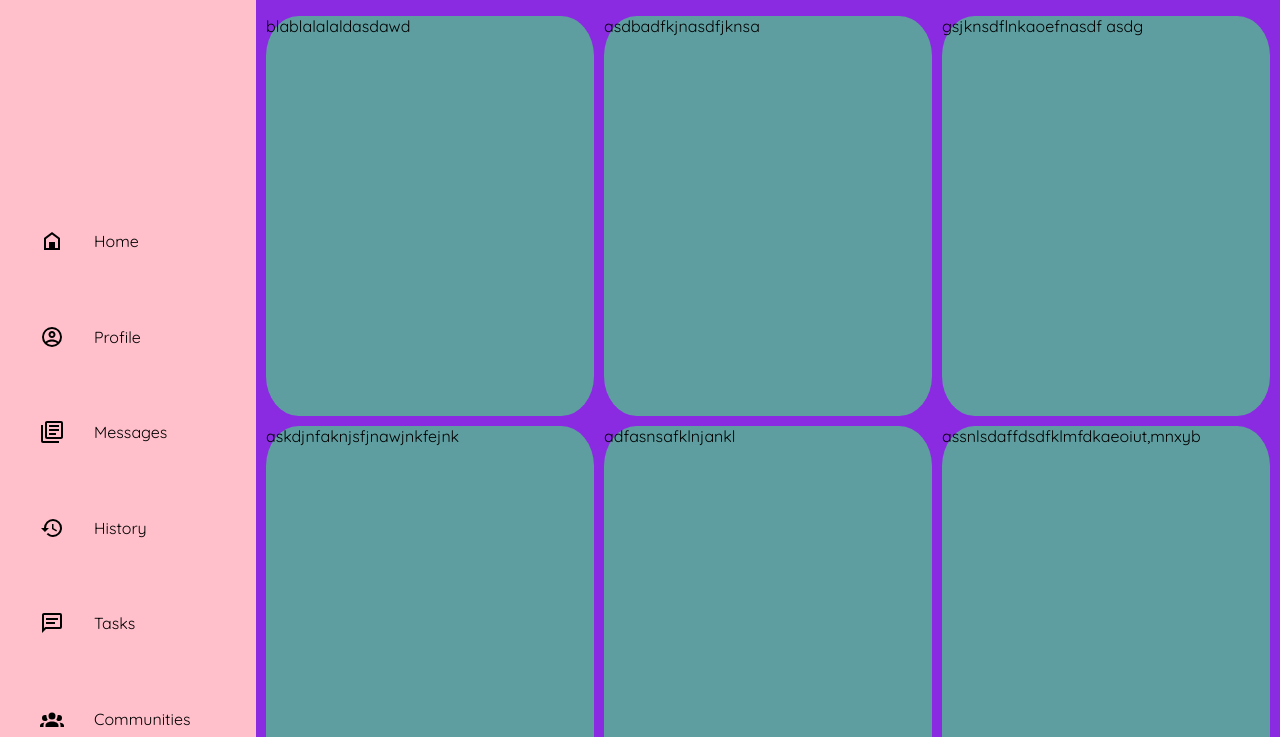
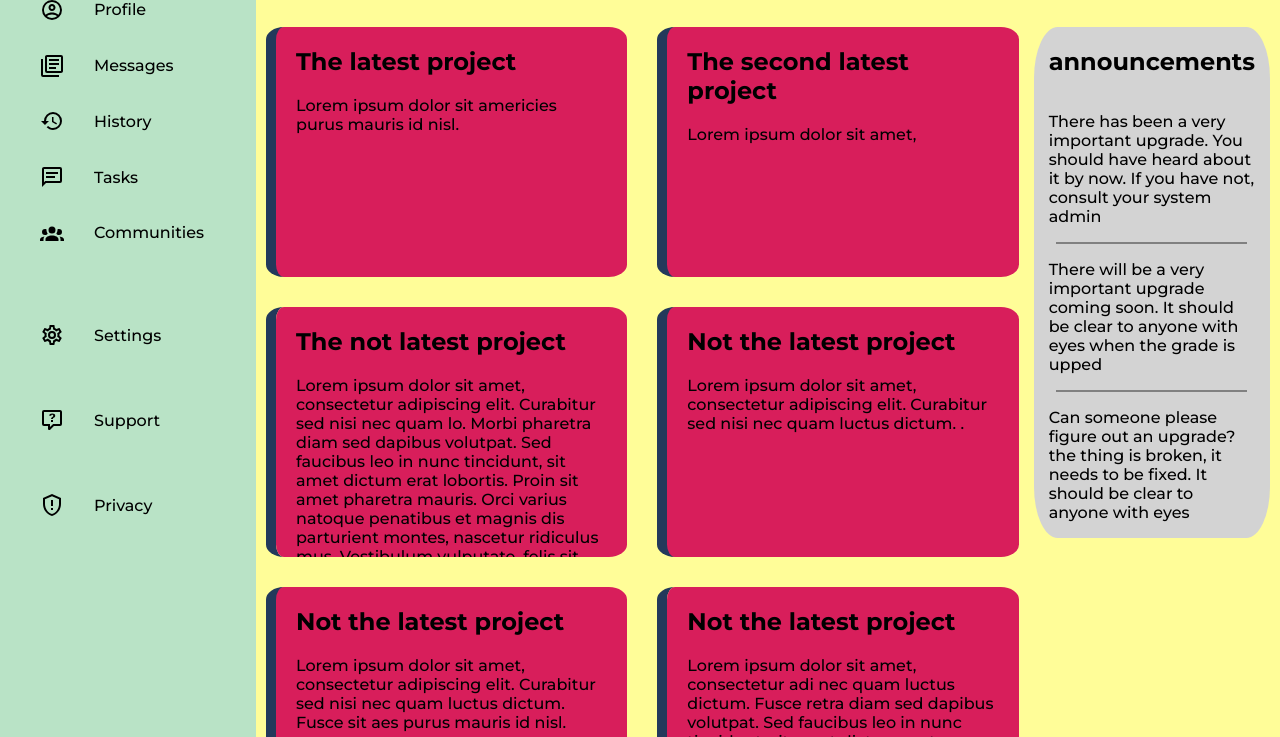
Before and after one commit to Jangelsdork/adminDashboard, a plain HTML site: page index.html in a window 1280 px wide. Shown: the part 233-970 px from the top of the page. Drawn offline with Linux system fonts and the light colour scheme; a web font is replaced by a local one.

Commit message:
colour changes

```diff
--- a/index.html
+++ b/index.html
@@ -45,14 +45,24 @@
         <div class="main">
             <h3>Your Projects</h3>
             <div class="maincontentflow">
-                <div class="contentbox">blablalalaldasdawd</div>
-                <div class="contentbox">asdbadfkjnasdfjknsa</div>
-                <div class="contentbox">gsjknsdflnkaoefnasdf asdg</div>
-                <div class="contentbox">askdjnfaknjsfjnawjnkfejnk</div>
-                <div class="contentbox">adfasnsafklnjankl</div>
-                <div class="contentbox">assnlsdaffdsdfklmfdkaeoiut,mnxyb</div>
-                <div class="contentbox">masnmasmn,</div>
-                <div class="contentbox">kd</div>
+                <div class="contentbox"><h2>The latest project</h2><p>Lorem ipsum dolor sit americies purus mauris id nisl.</p></div>
+                <div class="contentbox"><h2>The second latest project</h2><p>Lorem ipsum dolor sit amet, </p></div>
+                <div class="contentbox"><h2>The not latest project</h2><p>Lorem ipsum dolor sit amet, consectetur adipiscing elit. Curabitur sed nisi nec quam lo. Morbi pharetra diam sed dapibus volutpat. Sed faucibus leo in nunc tincidunt, sit amet dictum erat lobortis. Proin sit amet pharetra mauris. Orci varius natoque penatibus et magnis dis parturient montes, nascetur ridiculus mus. Vestibulum vulputate, felis sit amet pellentesque imperdiet, velit dui tincidunt mi, sed ultricies purus mauris id nisl.</p> </div>
+                <div class="contentbox"><h2>Not the latest project</h2><p>Lorem ipsum dolor sit amet, consectetur adipiscing elit. Curabitur sed nisi nec quam luctus dictum. .</p></div>
+                <div class="contentbox"><h2>Not the latest project</h2><p>Lorem ipsum dolor sit amet, consectetur adipiscing elit. Curabitur sed nisi nec quam luctus dictum. Fusce sit aes purus mauris id nisl.</p></div>
+                <div class="contentbox"><h2>Not the latest project</h2><p>Lorem ipsum dolor sit amet, consectetur adi nec quam luctus dictum. Fusce retra diam sed dapibus volutpat. Sed faucibus leo in nunc tincidunt, sit amet dictum erat lobortis. Proin sit amet pharetra mauris. Orci varius natoque penatibus et magnis dis parturient montes, nascetur ridiculus mus. Vestibulum vulputate, felis sit amet pellentesque imperdiet, velit dui tincidunt mi, sed ultricies purus mauris id nisl.</p></div>
+                <div class="contentbox"><h2>Not the latest project</h2><p>Lorem ipsum dolor sit amet, consectetur adipiscing elit. Curabitur sed nisi nec quam luctus dictum. Fusce sit amet augue odio. Morbi pharetra diam sed dapibus volutpat. Sed faucibus leo in nunc tincidunt, sit amet dictum erat lobortis. Proin sit amet pharetra mauris. Orci varius natoque penatibus et magnis dis parturient montes, nascetur ridiculus mus. Vestibulum vulputate, felis sit amet pellentesque imperdiet, velit dui tincidunt mi, seurus mauris id nisl.</p></div>
+                <div class="contentbox"><h2>The last project.. or first</h2><p>Lorem ipsum dolor sit amet, consecsit amet augue odio. Morbi pharetra diam sed dapibus volutpat. Sed faucibus leo in nunc tincidunt, sit amet dictum erat lobortis. Proin sit amet pharetra mauris. Orci varius natoque penatibus et magnis dis parturient montes, nascetur ridiculus mus. Vestibulum vulputate, felis sit amet pellentesque imperdiet, velit dui tincidunt mi, sed ultricies purus mauris id nisl.</p></div>
+            </div>
+            <div class="rightbar">
+                <div class="announcements">
+                    <h2>announcements</h2>
+                    <p>There has been a very important upgrade. You should have heard about it by now. If you have not, consult your system admin</p>
+                    <div class="space"></div>
+                    <p>There will be a very important upgrade coming soon. It should be clear to anyone with eyes when the grade is upped</p>
+                    <div class="space"></div>
+                    <p>Can someone please figure out an upgrade? the thing is broken, it needs to be fixed. It should be clear to anyone with eyes</p>
+                </div>
             </div>
         </div>
     </div>
--- a/style.css
+++ b/style.css
@@ -1,15 +1,13 @@
-@import url('https://fonts.googleapis.com/css2?family=Montserrat:wght@100&family=Quicksand:wght@300;400&family=Tiro+Devanagari+Sanskrit&display=swap');
-
+@import url('https://fonts.googleapis.com/css2?family=Montserrat:wght@100;400;500;600;700;900&family=Quicksand:wght@300;400&family=Tiro+Devanagari+Sanskrit&display=swap');
 * {
-    font-family: "quicksand", Arial, Helvetica, sans-serif;
+    /* font-family: "quicksand", Arial, Helvetica, sans-serif; */
+    font-family: 'Montserrat', sans-serif;
+    font-weight: 500;
     list-style-type: none;
 }
 body{
     margin: 0}
 
-.sidebar {
-    background-color: pink;
-}
 
 .container {
     display: grid;
@@ -23,14 +21,15 @@
     grid-column: 1 / 2;
     grid-row: 1 / 3;
     display: grid;
+    grid-template-rows: .5fr 1.3fr repeat(3, 1fr);
     gap: 20px;
-
+    background-color: #B9E3C6 ;
 }
 
 .header {
     grid-column: 2/3;
     grid-row: 1/2;
-    background-color: aqua;
+    background-color: #59C9A5;
     display: grid;
     grid-template-columns: 1fr 2fr repeat(8, 1fr);
     align-items: center;
@@ -39,25 +38,30 @@
 }
 
 .main {
-    background-color: blueviolet;
+    background-color: #FFFD98;
     padding: 10px;
+    display: grid;
+    grid-template-columns: 4fr 1fr;
+    grid-template-rows: 1f 10fr;
+    gap: 15px;
 
 }
 .maincontentflow {
-    grid-column: 2 / 3;
+    grid-column: 1 / 2;
     grid-row: 2 / 3;
     display: grid;
-    gap: 10px;
-    grid-template-columns: repeat(auto-fit, minmax(250px, 1fr));
+    gap: 30px;
+    grid-template-columns: repeat(auto-fit, minmax(300px, 1fr));
     grid-template-rows: repeat(2, 1fr)
 }
 
 .homebutton {
     margin: 20px;
-    font-weight:900;
+    font-weight: bold;
     font-size: 1.5rem;
     display: grid;
     grid-auto-flow: column;
+    grid-template-rows: 70px;
     /* justify-self: center; */
     /* align-self: center ; */
     align-items: center;
@@ -65,7 +69,6 @@
 }
 
 .homebutton img {
-
     height: auto;
     width: 4vw;
 }
@@ -129,7 +132,7 @@
 button {
     padding: 8px 16px;
     width: 100%;
-    background-color: pink;
+    background-color: #B9E3C6;
     /* display: inline-block; */
     border-radius: 16px;
     border: 0px transparent;
@@ -160,8 +163,50 @@
     grid-column: 1;
 }
 .contentbox {
-    background-color: cadetblue;
-    border-radius: 10%;
-    height: 50vh;
+    background-color: #D81E5B;
+    border-radius: 5%;
+    /* height: 50vh; */
+    border-left: 10px solid #23395B;
+    max-height: 250px;
+    overflow: scroll;
+
 
 }
+
+.contentbox p, .contentbox h2 {
+    padding-left: 20px;
+    padding-right: 20px;
+}
+
+.rightbar {
+    grid-column: 2 / 3 ;
+    grid-row: 2 / 3;
+}
+
+h2 {
+    font-weight: 700;
+}
+
+.announcements {
+    background-color: lightgray;
+    border-radius: 10%;
+    display: flex;
+    flex-direction: column;
+    /* height: 30%vh; */
+    /* padding: 15px; */
+    align-items: center;
+
+}
+
+.announcements h2, .announcements p {
+    padding-left: 15px;
+    padding-right: 15px;
+
+}
+
+.announcements .space {
+
+    border: 1px solid gray;
+    width: 80%;
+    align-items: center;
+}
```
